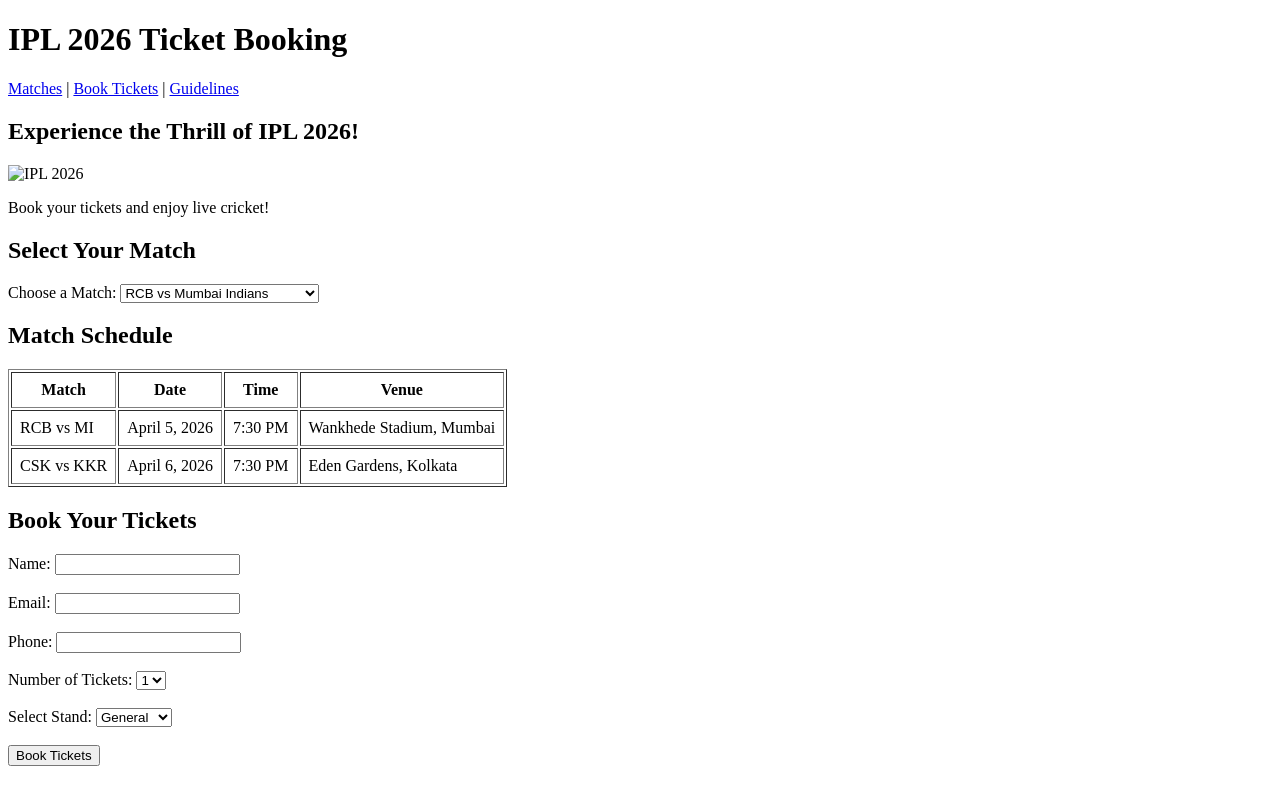
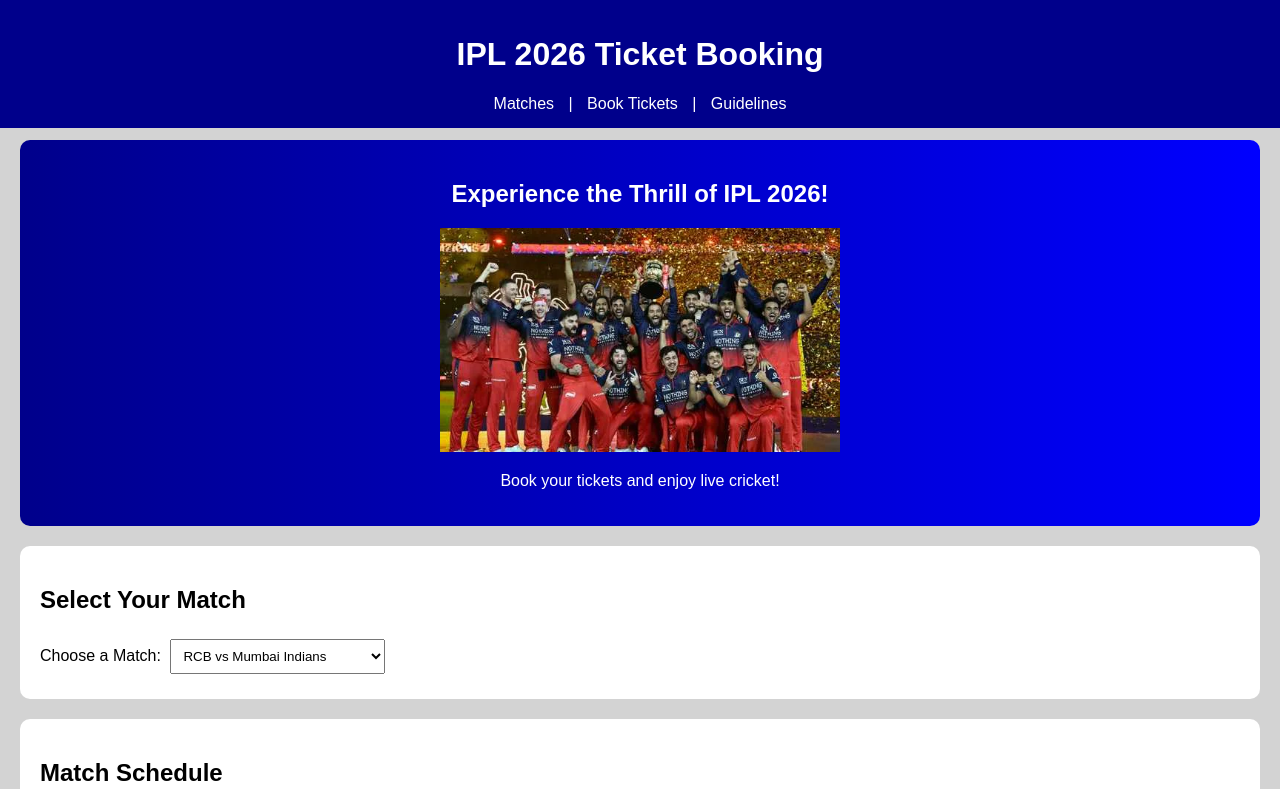
Before and after one commit to pruthviharalayya5-droid/WebApplicationAndDevelopment, a plain HTML site: page Webapp/index.html in a window 1280 px wide. Shown: the top 789 px of the page. Drawn offline with Linux system fonts and the light colour scheme.

Commit message:
Complete Activity 2

```diff
--- /dev/null
+++ b/CSS/style.css
@@ -0,0 +1,97 @@
+/* CSS Variables */
+:root {
+    --primary: darkblue;
+    --accent: orange;
+    --background: lightgray;
+    --text: black;
+}
+
+/* Body */
+body {
+    margin: 0;
+    padding-top: 120px;
+    font-family: Arial, sans-serif;
+    background-color: var(--background);
+    color: var(--text);
+}
+
+/* Navigation */
+header {
+    background-color: var(--primary);
+    color: white;
+    text-align: center;
+    padding: 15px;
+    position: fixed;
+    top: 0;
+    width: 100%;
+    box-sizing: border-box;
+}
+
+nav a {
+    color: white;
+    text-decoration: none;
+    margin: 10px;
+}
+
+nav a:hover {
+    color: var(--accent);
+}
+
+/* Sections */
+section {
+    background-color: white;
+    margin: 20px;
+    padding: 20px;
+    border-radius: 10px;
+}
+
+/* Hero Section */
+body > section:first-of-type {
+    background: linear-gradient(to right, darkblue, blue);
+    color: white;
+    text-align: center;
+}
+
+/* Table */
+table {
+    width: 100%;
+    border-collapse: collapse;
+}
+
+th {
+    background-color: var(--primary);
+    color: white;
+}
+
+th, td {
+    padding: 10px;
+    border: 1px solid gray;
+}
+
+/* Form */
+input, select {
+    padding: 8px;
+    margin: 5px;
+}
+
+/* Buttons */
+button {
+    background-color: var(--accent);
+    padding: 10px;
+    border: none;
+    border-radius: 5px;
+    cursor: pointer;
+}
+
+button:hover {
+    background-color: var(--primary);
+    color: white;
+}
+
+/* Footer */
+footer {
+    background-color: var(--primary);
+    color: white;
+    text-align: center;
+    padding: 15px;
+}
--- a/index.html
+++ b/Webapp/index.html
@@ -2,6 +2,7 @@
 <html>
 <head>
     <title>IPL 2026 Ticket Booking</title>
+    <link rel="stylesheet" href="../CSS/style.css">
 </head>
 <body>
 
@@ -17,7 +18,7 @@
 
 <section>
     <h2>Experience the Thrill of IPL 2026!</h2>
-    <img src="images/ipl20206.jpg" alt="IPL 2026" width="100%">
+    <img src="../img/IPL.webp" alt="IPL 2026" width="33.3%">
     <p>Book your tickets and enjoy live cricket!</p>
 </section>
 
```
Also changed, not shown: JS/app.js (added), img/IPL.webp (added).
